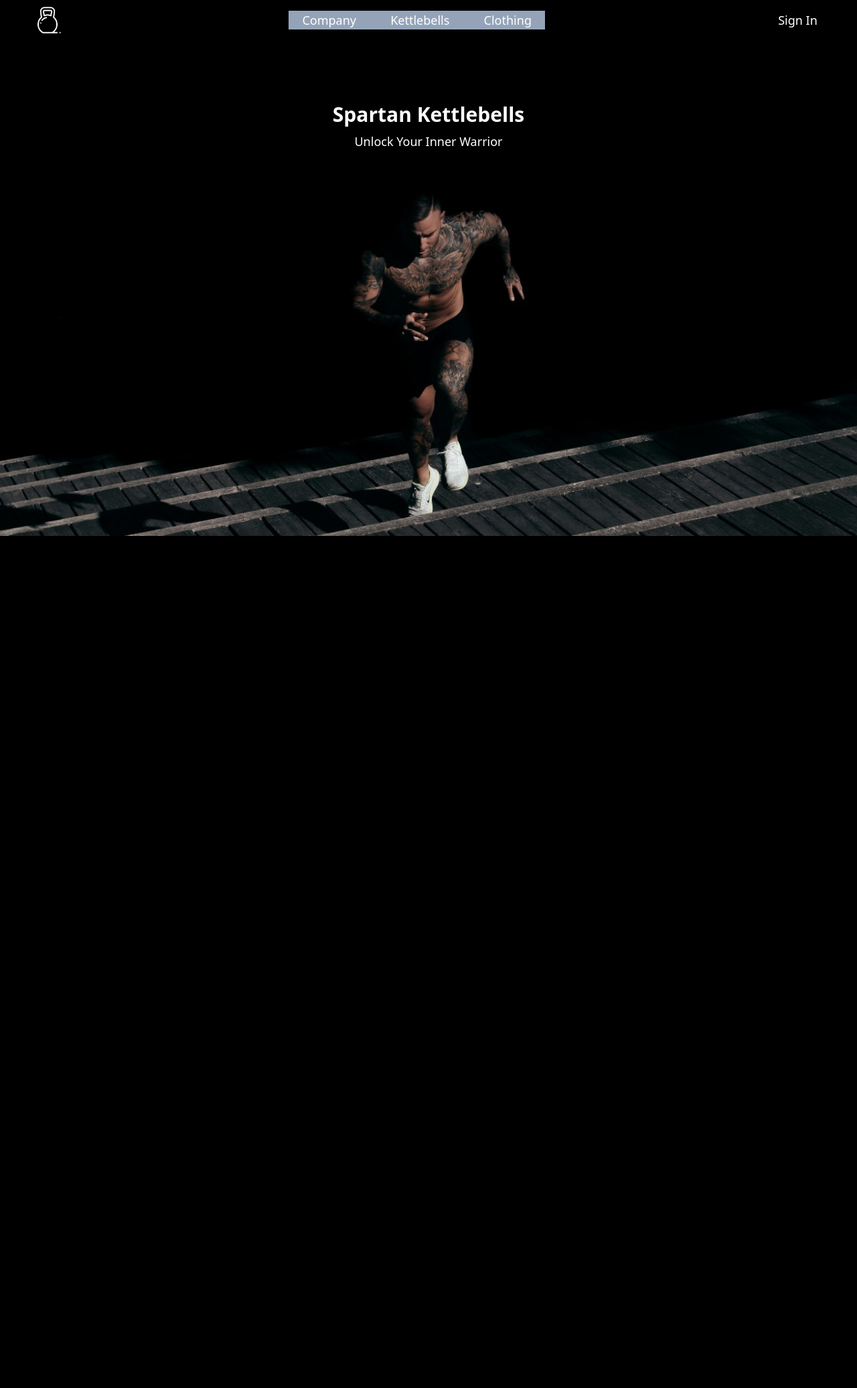
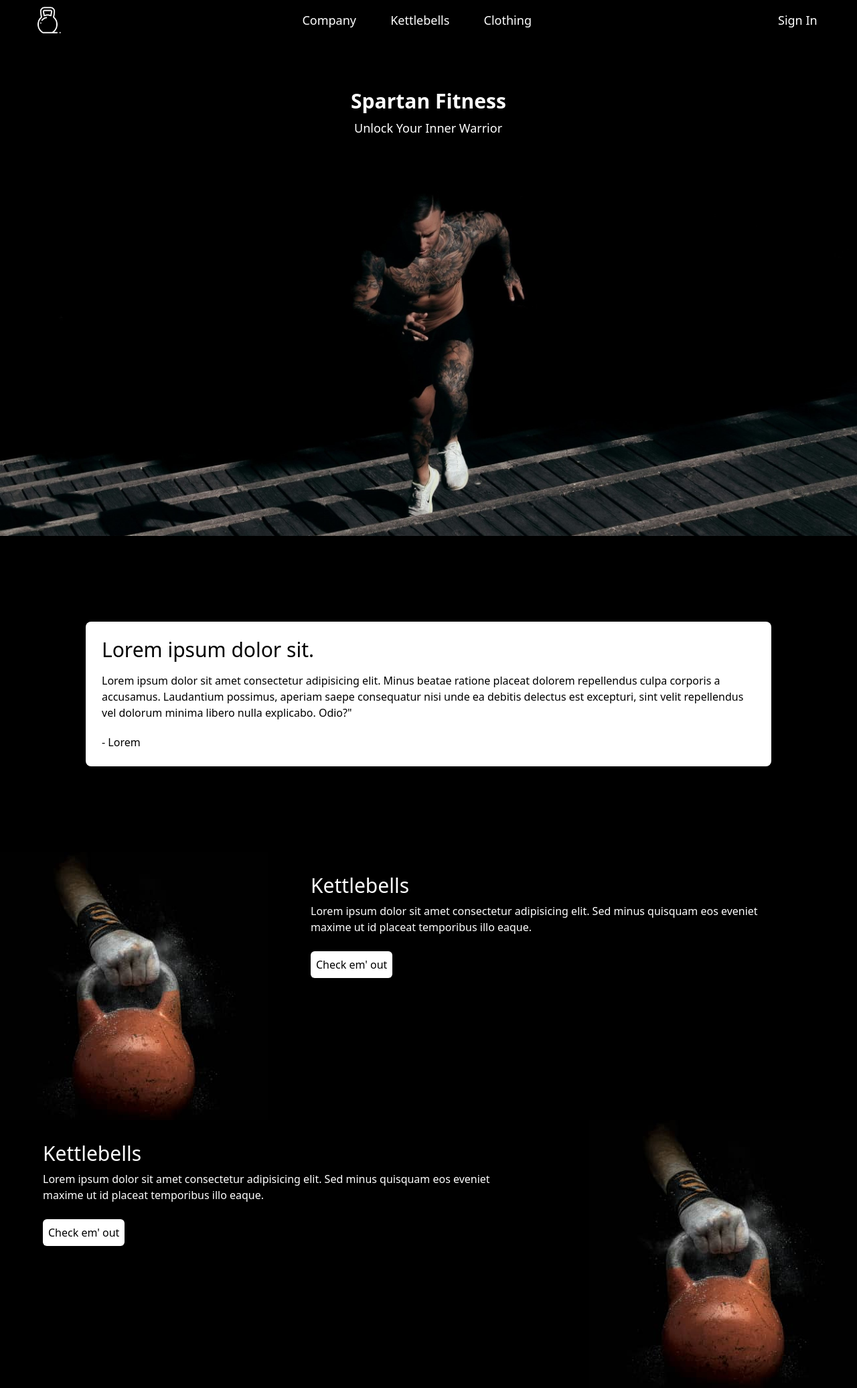
Before and after one commit to brendanmurph/WorkNu2, a website: page dist/index.html in a window 1280 px wide. Shown: the whole page at 67% size. Before the commit the page ends 800 px from the top, so only its background shows below. Drawn offline with nearby package versions, Linux system fonts and the light colour scheme.

Commit message:
added sectiobn below founders quote

```diff
--- a/dist/index.css
+++ b/dist/index.css
@@ -1,3 +1,8 @@
 ion-icon {
     color:#fff;
 }
+@media (min-width:767.97px) {
+    .nav-links {
+        background-color: black;
+    }
+}
--- a/dist/index.html
+++ b/dist/index.html
@@ -9,16 +9,16 @@
     <link rel="stylesheet" href="https://unpkg.com/aos@next/dist/aos.css" />
 
 
-    <title>Spartan Ketllebells</title>
+    <title>Spartan Fitness</title>
 </head>
 <body class="bg-black">
   <header class="bg-hero-image bg-cover bg-center h-screen">
    <nav class="flex justify-between items-center w-[92%]  mx-auto py-2">
             <div>
-               <a href="#"><img class="w-10 cursor-pointer" src="../images/icons8-weight-64.png" alt="..."></a>
+               <a href="#"><img data-aos="zoom-in" data-aos-duration="1000" class="w-10 cursor-pointer" src="../images/icons8-weight-64.png" alt="..."></a>
             </div>
             <div
-                class="nav-links duration-700 md:static absolute md:min-h-fit min-h-[60vh] left-0 top-[-100%] md:w-auto  w-full flex items-center px-5 justify-center bg-slate-400">
+                class="nav-links duration-700 md:static absolute md:min-h-fit min-h-[60vh] left-0 top-[-100%] md:w-auto  w-full flex items-center px-5 justify-center md:bg-none bg-slate-400">
                 <ul class="flex md:flex-row flex-col md:items-center md:gap-[4vw] gap-6 text-white text-center text-lg">
                     <li>
                         <a class="hover:text-gray-500" href="https://www.example.com">Company</a>
@@ -32,15 +32,41 @@
                 </ul>
             </div>
       <div class="flex items-center gap-6">
-        <button class="text-white px-2 py-2 rounded-full text-lg">Sign In</button>
-        <ion-icon onclick="onToggleMenu(this)" name="menu" size="small" class="text-3xl cursor-pointer md:hidden ion-icon"></ion-icon>
+        <button data-aos="zoom-in" data-aos-duration="1000" class="text-white px-2 py-2 rounded-full text-lg">Sign In</button>
+        <ion-icon onclick="onToggleMenu(this); hide(); hideProf()" name="menu" size="small" class="text-3xl cursor-pointer md:hidden ion-icon"></ion-icon>
       </div>
     </nav>
-      <section class="flex items-center justify-center flex-col h-1/3">
-            <h1 class="text-white text-3xl font-bold">Spartan Kettlebells</h1>
-            <h2 class="text-white text-lg py-2">Unlock Your Inner Warrior</h2>
+      <section id="tagline" class="flex items-center justify-center flex-col h-1/3">
+            <h1 class="text-white text-3xl font-bold" data-aos="zoom-in" data-aos-duration="1000">Spartan Fitness</h1>
+            <h2 class="text-white text-lg py-2 mb-10" data-aos="zoom-in" data-aos-duration="3000">Unlock Your Inner Warrior</h2>
       </section>
     </header>
+
+    <section class="p-8 md:p-24 lg:p-32 text-center md:text-left lg:text-left" data-aos="fade-zoom-in" data-aos-duration="2000">
+      <main class="bg-white p-6 rounded-lg">
+        <h2 class="text-3xl text-black pb-4">Lorem ipsum dolor sit.</h2>
+        <p>Lorem ipsum dolor sit amet consectetur adipisicing elit. Minus beatae ratione placeat dolorem repellendus culpa corporis a accusamus. Laudantium possimus, aperiam saepe consequatur nisi unde ea debitis delectus est excepturi, sint velit repellendus vel dolorum minima libero nulla explicabo. Odio?"</p>
+        <p class="mt-5">- Lorem</p>
+      </main>
+    </section>
+    <section data-aos="zoom-in" data-aos-duration="2000" class="flex flex-col md:flex-row items-center md:items-start">
+      <img src="../images/jan-gunnar-nygard-10FlDY7YBWo-unsplash 1 (1).jpg" alt="" class="">
+      <div class="ml-0 md:ml-6 mt-4 md:mt-0 text-center md:text-left">
+        <h2 class="text-white text-3xl mt-8 px-10">Kettlebells</h2>
+        <p class="text-white md:pr-8 mt-2 px-10 lg:pr-36">Lorem ipsum dolor sit amet consectetur adipisicing elit. Sed minus quisquam eos eveniet maxime ut id placeat temporibus illo eaque.</p>
+        <button class="p-2 bg-white rounded-md mt-6 ml-10 mr-10">Check em' out</button>
+      </div>
+    </section>
+    <section data-aos="zoom-in" data-aos-duration="2000" class="flex flex-col md:flex-row items-center md:items-start">
+      <div class="ml-0 md:ml-6 mt-4 md:mt-0 text-center md:text-left">
+        <h2 class="text-white text-3xl mt-8 px-10">Kettlebells</h2>
+        <p class="text-white md:pr-8 mt-2 px-10 lg:pr-36">Lorem ipsum dolor sit amet consectetur adipisicing elit. Sed minus quisquam eos eveniet maxime ut id placeat temporibus illo eaque.</p>
+        <button class="p-2 bg-white rounded-md mt-6 ml-10 mr-10">Check em' out</button>
+      </div>
+      <img src="../images/jan-gunnar-nygard-10FlDY7YBWo-unsplash 1 (1).jpg" alt="" class="">
+    </section>
+
+
 
 
 
@@ -71,6 +97,15 @@
     e.name = e.name === 'menu' ? 'close' : 'menu'
     navLinks.classList.toggle('top-[0%]')
   }
+  function hide() {
+    const x = document.getElementById ('tagline');
+    if (x.style.display ==='none') {
+      x.style.display = "flex"; }
+      else {
+        x.style.display = 'none'
+      }
+    }
+
 </script>
 <script type="module" src="https://unpkg.com/ionicons@7.1.0/dist/ionicons/ionicons.esm.js"></script>
 <script nomodule src="https://unpkg.com/ionicons@7.1.0/dist/ionicons/ionicons.js"></script>
```
Also changed, not shown: dist/output.css, images/jan-gunnar-nygard-10FlDY7YBWo-unsplash 1 (1).jpg (added).
